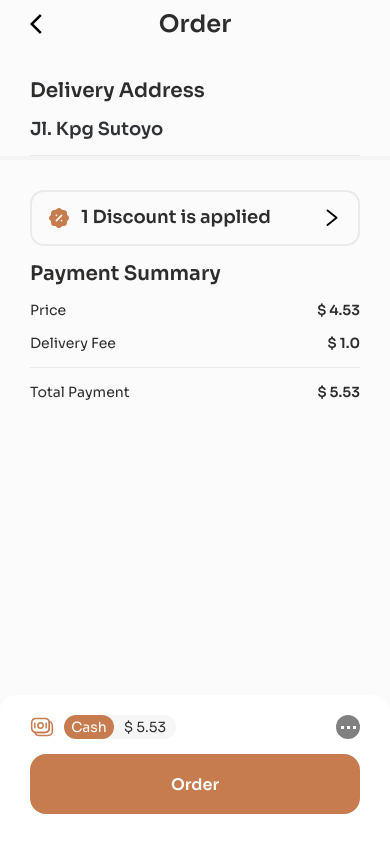
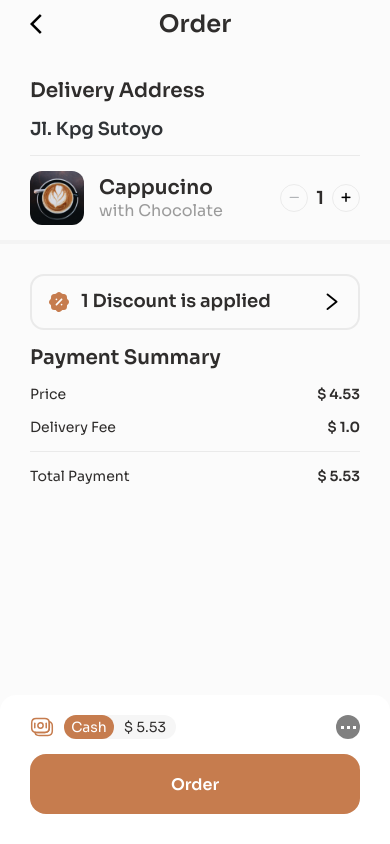
Before and after one commit to viniciusperrone/coffee-app, a React Native app: screen /order in a window 390 px wide. Built offline with nearby package versions, Linux system fonts and the light colour scheme.

Commit message:
feat: Item component on order screen

```diff
--- a/src/screens/order/index.tsx
+++ b/src/screens/order/index.tsx
@@ -1,5 +1,6 @@
 import { useNavigation } from "@react-navigation/native";
-import Icon from "react-native-vector-icons/AntDesign"
+import AntDesign from "react-native-vector-icons/AntDesign";
+import Entypo from "react-native-vector-icons/Entypo";
 
 import { Header } from "@/components/Header";
 import { CashIcon } from "@/assets/icons/cash";
@@ -26,7 +27,13 @@ import {
   CashPriceText,
   CashPriceTextSecondary,
   Discount,
-  DiscountText
+  DiscountText,
+  ItemOrderWrapper,
+  ItemOrderImage,
+  ItemOrderTitle,
+  ItemOrderSubtitle,
+  ItemOrderCircleButton,
+  ItemOrderValueText
 } from "./style";
 
 // ----------------------------------------------------------------------
@@ -83,12 +90,14 @@ export function OrderPage() {
           style={{
             paddingHorizontal: 30,
             paddingTop: 30,
+            paddingBottom: 15,
             gap: 15
           }}
         >
           <Heading>Delivery Address</Heading>
           <SubHeading>Jl. Kpg Sutoyo</SubHeading>
           <Divider />
+          <Item />
         </Column>
         <DividerLarge />
         <Column
@@ -105,7 +114,7 @@ export function OrderPage() {
                   1 Discount is applied
                 </DiscountText>
               </Row>
-              <Icon name="right" size={22} />
+              <AntDesign name="right" size={22} />
             </Discount>
           <Heading>Payment Summary</Heading>
           <Row
@@ -145,3 +154,40 @@ export function OrderPage() {
     </Wrapper>
   )
 }
+
+function Item() {
+  return(
+    <ItemOrderWrapper>
+      <Row style={{ gap: 15 }}>
+        <ItemOrderImage
+          source={require("@/assets/images/coffee-cappucino.png")}
+          resizeMode="cover"
+          imageStyle={{
+            borderRadius: 12
+          }}
+        />
+        <Column style={{ justifyContent: 'center' }}>
+          <ItemOrderTitle>
+            Cappucino
+          </ItemOrderTitle>
+          <ItemOrderSubtitle>
+            with Chocolate
+          </ItemOrderSubtitle>
+        </Column>
+      </Row>
+      <Row style={{ alignItems: 'center', gap: 8 }}>
+        <ItemOrderCircleButton>
+          <AntDesign
+            name="minus"
+            size={15}
+            color="#AAADB0"
+          />
+        </ItemOrderCircleButton>
+        <ItemOrderValueText>1</ItemOrderValueText>
+        <ItemOrderCircleButton>
+          <Entypo name="plus" size={15} />
+        </ItemOrderCircleButton>
+      </Row>
+    </ItemOrderWrapper>
+  )
+}
--- a/src/screens/order/style.ts
+++ b/src/screens/order/style.ts
@@ -1,4 +1,4 @@
-import { View, ScrollView, Dimensions, Text, TouchableOpacity } from "react-native";
+import { View, ScrollView, Dimensions, Text, TouchableOpacity, Pressable, ImageBackground } from "react-native";
 
 import styled from "styled-components/native";
 
@@ -168,3 +168,42 @@ export const DiscountText = styled(Text)`
   font-family: 'Sora-SemiBold';
   color: #2F2D2C;
 `;
+
+export const ItemOrderWrapper = styled(View)`
+  width: 100%;
+  flex-direction: row;
+  align-items: center;
+  justify-content: space-between;
+`;
+
+export const ItemOrderImage = styled(ImageBackground)`
+  width: 54px;
+  height: 54px;
+`;
+
+export const ItemOrderTitle = styled(Text)`
+  font-size: 20px;
+  font-family: 'Sora-SemiBold';
+  color: #2F2D2C;
+`;
+
+export const ItemOrderSubtitle = styled(Text)`
+  font-size: 16px;
+  font-family: 'Sora-Regular';
+  color: #9B9B9B;
+`;
+
+export const ItemOrderValueText = styled(Text)`
+  font-size: 18px;
+  font-family: 'Sora-SemiBold';
+  color: #2F2D2C;
+`;
+
+export const ItemOrderCircleButton = styled(Pressable)`
+  width: 28px;
+  height: 28px;
+  border: 1px solid #EAEAEA;
+  border-radius: 100%;
+  align-items: center;
+  justify-content: center;
+`;
```
